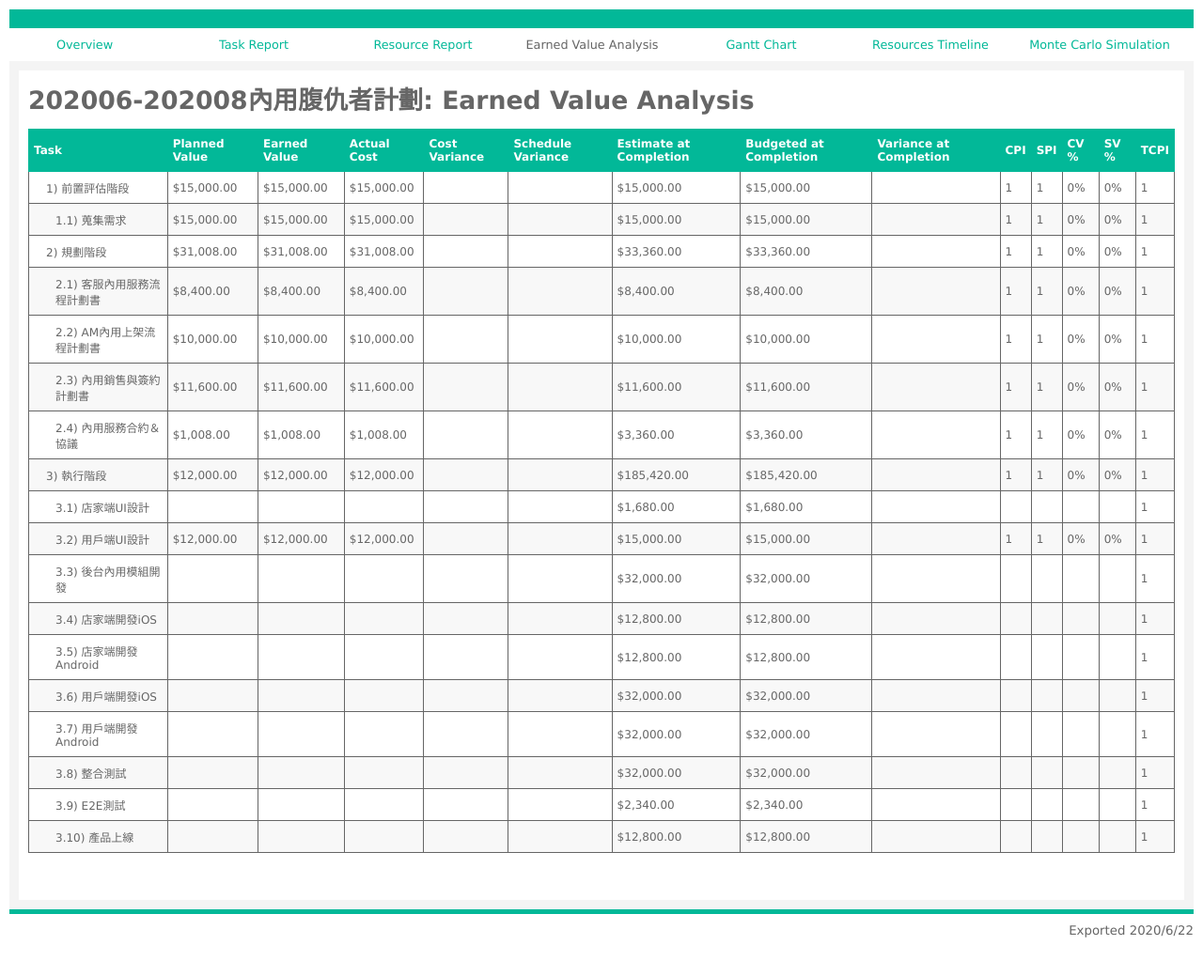
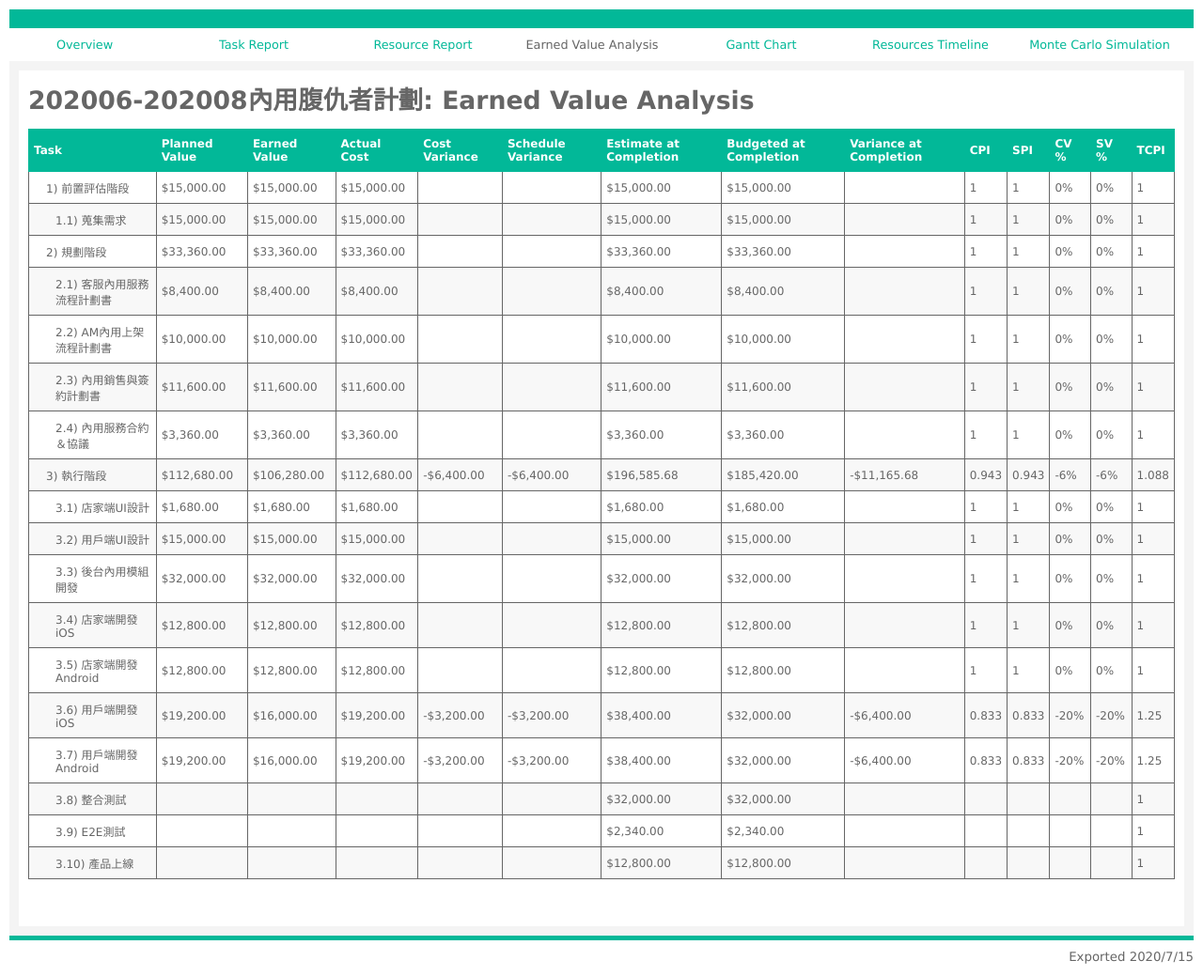
Before and after one commit to atomjay/atomjay.github.io, a plain HTML site: page eva.html in a window 1280 px wide. Shown: the whole page at 94% size. Drawn offline with Linux system fonts and the light colour scheme.

Commit message:
update project 20200715

```diff
--- a/eva.html
+++ b/eva.html
@@ -96,9 +96,9 @@
 	</tr>
 	<tr>
 		<td style="padding-left: 18px;" class="wrap">2) 規劃階段</td>
-		<td>$31,008.00</td>
-		<td>$31,008.00</td>
-		<td>$31,008.00</td>
+		<td>$33,360.00</td>
+		<td>$33,360.00</td>
+		<td>$33,360.00</td>
 		<td></td>
 		<td></td>
 		<td>$33,360.00</td>
@@ -160,9 +160,9 @@
 	</tr>
 	<tr>
 		<td style="padding-left: 28px;" class="wrap">2.4) 內用服務合約＆協議</td>
-		<td>$1,008.00</td>
-		<td>$1,008.00</td>
-		<td>$1,008.00</td>
+		<td>$3,360.00</td>
+		<td>$3,360.00</td>
+		<td>$3,360.00</td>
 		<td></td>
 		<td></td>
 		<td>$3,360.00</td>
@@ -176,13 +176,29 @@
 	</tr>
 	<tr>
 		<td style="padding-left: 18px;" class="wrap">3) 執行階段</td>
-		<td>$12,000.00</td>
-		<td>$12,000.00</td>
-		<td>$12,000.00</td>
+		<td>$112,680.00</td>
+		<td>$106,280.00</td>
+		<td>$112,680.00</td>
+		<td>-$6,400.00</td>
+		<td>-$6,400.00</td>
+		<td>$196,585.68</td>
+		<td>$185,420.00</td>
+		<td>-$11,165.68</td>
+		<td>0.943</td>
+		<td>0.943</td>
+		<td>-6%</td>
+		<td>-6%</td>
+		<td>1.088</td>
+	</tr>
+	<tr>
+		<td style="padding-left: 28px;" class="wrap">3.1) 店家端UI設計</td>
+		<td>$1,680.00</td>
+		<td>$1,680.00</td>
+		<td>$1,680.00</td>
 		<td></td>
 		<td></td>
-		<td>$185,420.00</td>
-		<td>$185,420.00</td>
+		<td>$1,680.00</td>
+		<td>$1,680.00</td>
 		<td></td>
 		<td>1</td>
 		<td>1</td>
@@ -191,26 +207,10 @@
 		<td>1</td>
 	</tr>
 	<tr>
-		<td style="padding-left: 28px;" class="wrap">3.1) 店家端UI設計</td>
-		<td></td>
-		<td></td>
-		<td></td>
-		<td></td>
-		<td></td>
-		<td>$1,680.00</td>
-		<td>$1,680.00</td>
-		<td></td>
-		<td></td>
-		<td></td>
-		<td></td>
-		<td></td>
-		<td>1</td>
-	</tr>
-	<tr>
 		<td style="padding-left: 28px;" class="wrap">3.2) 用戶端UI設計</td>
-		<td>$12,000.00</td>
-		<td>$12,000.00</td>
-		<td>$12,000.00</td>
+		<td>$15,000.00</td>
+		<td>$15,000.00</td>
+		<td>$15,000.00</td>
 		<td></td>
 		<td></td>
 		<td>$15,000.00</td>
@@ -224,83 +224,83 @@
 	</tr>
 	<tr>
 		<td style="padding-left: 28px;" class="wrap">3.3) 後台內用模組開發</td>
-		<td></td>
-		<td></td>
-		<td></td>
+		<td>$32,000.00</td>
+		<td>$32,000.00</td>
+		<td>$32,000.00</td>
 		<td></td>
 		<td></td>
 		<td>$32,000.00</td>
 		<td>$32,000.00</td>
 		<td></td>
-		<td></td>
-		<td></td>
-		<td></td>
-		<td></td>
+		<td>1</td>
+		<td>1</td>
+		<td>0%</td>
+		<td>0%</td>
 		<td>1</td>
 	</tr>
 	<tr>
 		<td style="padding-left: 28px;" class="wrap">3.4) 店家端開發iOS</td>
-		<td></td>
-		<td></td>
-		<td></td>
+		<td>$12,800.00</td>
+		<td>$12,800.00</td>
+		<td>$12,800.00</td>
 		<td></td>
 		<td></td>
 		<td>$12,800.00</td>
 		<td>$12,800.00</td>
 		<td></td>
-		<td></td>
-		<td></td>
-		<td></td>
-		<td></td>
+		<td>1</td>
+		<td>1</td>
+		<td>0%</td>
+		<td>0%</td>
 		<td>1</td>
 	</tr>
 	<tr>
 		<td style="padding-left: 28px;" class="wrap">3.5) 店家端開發Android</td>
-		<td></td>
-		<td></td>
-		<td></td>
+		<td>$12,800.00</td>
+		<td>$12,800.00</td>
+		<td>$12,800.00</td>
 		<td></td>
 		<td></td>
 		<td>$12,800.00</td>
 		<td>$12,800.00</td>
 		<td></td>
-		<td></td>
-		<td></td>
-		<td></td>
-		<td></td>
+		<td>1</td>
+		<td>1</td>
+		<td>0%</td>
+		<td>0%</td>
 		<td>1</td>
 	</tr>
 	<tr>
 		<td style="padding-left: 28px;" class="wrap">3.6) 用戶端開發iOS</td>
-		<td></td>
-		<td></td>
-		<td></td>
-		<td></td>
-		<td></td>
+		<td>$19,200.00</td>
+		<td>$16,000.00</td>
+		<td>$19,200.00</td>
+		<td>-$3,200.00</td>
+		<td>-$3,200.00</td>
+		<td>$38,400.00</td>
 		<td>$32,000.00</td>
-		<td>$32,000.00</td>
-		<td></td>
-		<td></td>
-		<td></td>
-		<td></td>
-		<td></td>
-		<td>1</td>
+		<td>-$6,400.00</td>
+		<td>0.833</td>
+		<td>0.833</td>
+		<td>-20%</td>
+		<td>-20%</td>
+		<td>1.25</td>
 	</tr>
 	<tr>
 		<td style="padding-left: 28px;" class="wrap">3.7) 用戶端開發Android</td>
-		<td></td>
-		<td></td>
-		<td></td>
-		<td></td>
-		<td></td>
+		<td>$19,200.00</td>
+		<td>$16,000.00</td>
+		<td>$19,200.00</td>
+		<td>-$3,200.00</td>
+		<td>-$3,200.00</td>
+		<td>$38,400.00</td>
 		<td>$32,000.00</td>
-		<td>$32,000.00</td>
-		<td></td>
-		<td></td>
-		<td></td>
-		<td></td>
-		<td></td>
-		<td>1</td>
+		<td>-$6,400.00</td>
+		<td>0.833</td>
+		<td>0.833</td>
+		<td>-20%</td>
+		<td>-20%</td>
+		<td>1.25</td>
 	</tr>
 	<tr>
 		<td style="padding-left: 28px;" class="wrap">3.8) 整合測試</td>
@@ -354,6 +354,6 @@
         </div><!-- end table wrap -->
 	</div>
     </div><!-- end contentwrap -->
-	 <p class="exported">Exported 2020/6/22</p>
+	 <p class="exported">Exported 2020/7/15</p>
 </body>
 </html>
```
Also changed, not shown: gantt.html (+3 -3 lines), index.html (+21 -21 lines), montecarlo.html (+1 -1 lines), resource.html (+15 -15 lines), task.html (+11 -11 lines), timeline.html (+1 -1 lines), include/gantt0,0.jpg, include/gantt1,0.jpg, include/timeline0,0.jpg, include/timeline0,1.jpg, include/timeline0,2.jpg, include/timeline1,0.jpg, include/timeline1,1.jpg, include/timeline1,2.jpg.
